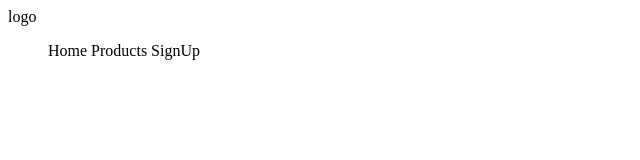
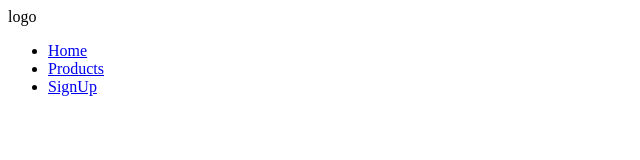
Before and after one commit to Knoxx04/e-store, a plain HTML site: page index.html in a window 1280 px wide. Shown: the whole page, without its empty margins (0-640 px from the left). Drawn offline with Linux system fonts and the light colour scheme.

Commit message:
added links

```diff
--- a/index.html
+++ b/index.html
@@ -12,9 +12,18 @@
         <div class="navbar-logo">logo</div>
         <div>
             <ul>
-               <a>Home</a>
-               <a>Products</a>
-               <a>SignUp</a>
+                <li>
+                    <a href="/home.html" class="navbar-links">Home</a>
+                </li>
+
+                <li>
+                    <a href="/products.html" class="navbar-links">Products</a>
+                </li>
+
+                <li>
+                    <a href="/signup.html" class="navbar-links">SignUp</a>
+                </li>
+
             </ul>
         </div>
     </nav>
```
